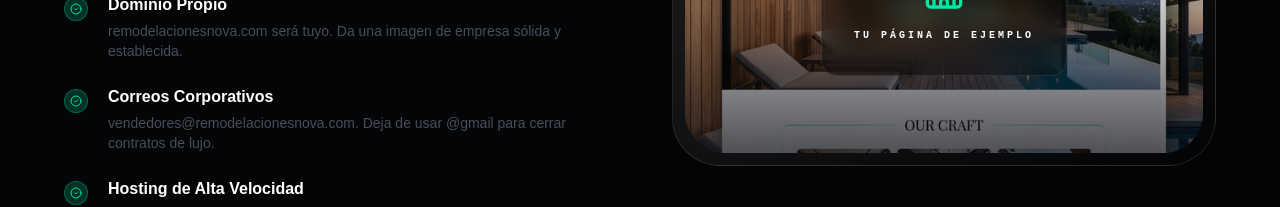
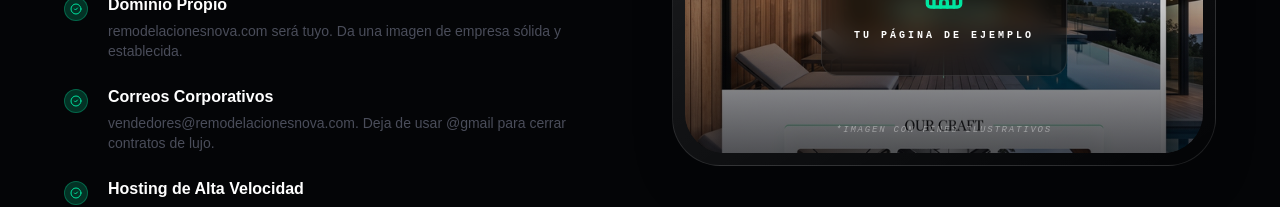
Before and after one commit to stefanoalexeibot/northpeak-landing, a Next.js app: page /propuesta/remodelacionesnova in a window 1280 px wide. Shown: the part 3740-3947 px from the top of the page. Built offline with nearby package versions, Linux system fonts and the light colour scheme.

Commit message:
feat: add example disclaimer to luxury mockup image

```diff
--- a/src/app/propuesta/remodelacionesnova/page.tsx
+++ b/src/app/propuesta/remodelacionesnova/page.tsx
@@ -411,6 +411,9 @@ export default function RemodelacionesNovaFinalProposal() {
                       />
                       <div className="absolute inset-0 bg-gradient-to-t from-northpeak-bg via-transparent to-transparent opacity-60" />
                     </div>
+                    <div className="absolute inset-x-0 bottom-4 text-center pointer-events-none z-20">
+                      <p className="text-[9px] font-mono text-white/40 uppercase tracking-[0.2em] italic">*Imagen con fines ilustrativos</p>
+                    </div>
                     <div className="absolute inset-0 flex items-center justify-center pointer-events-none">
                       <div className="text-center p-8 rounded-2xl bg-black/40 backdrop-blur-md border border-white/10 group-hover:opacity-0 transition-opacity duration-500">
                         <Building2 className="h-10 w-10 text-northpeak-green mx-auto mb-4" />
```
